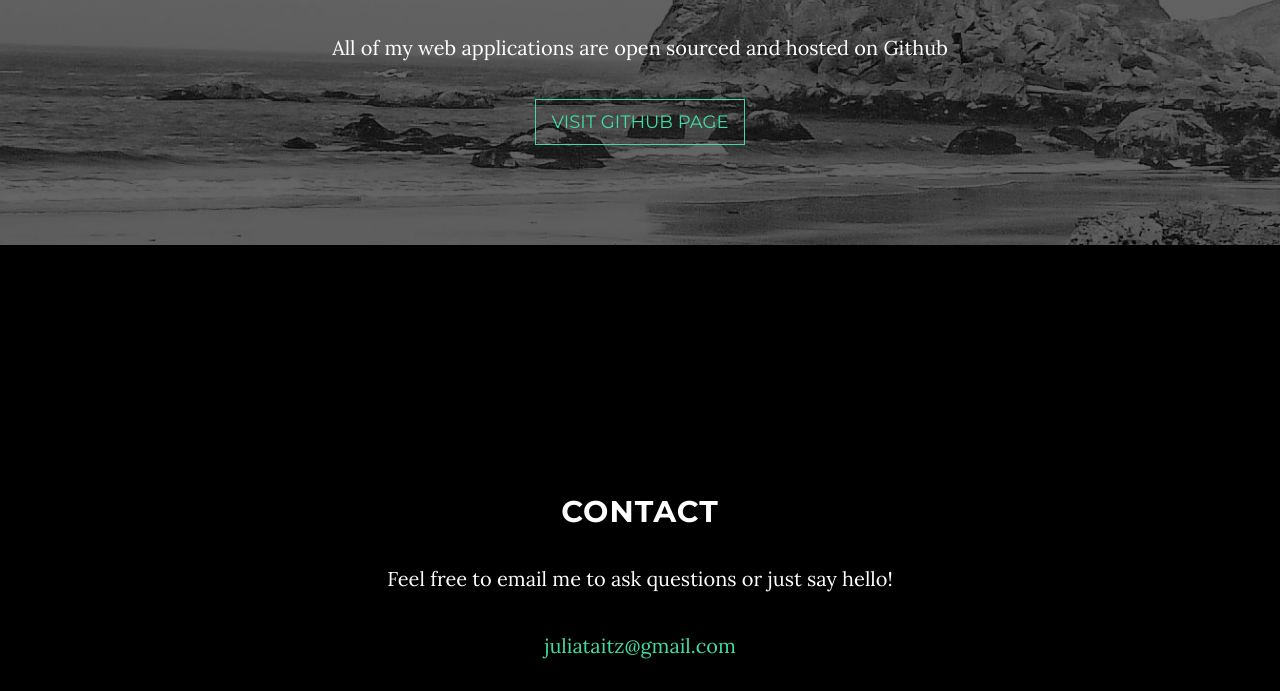
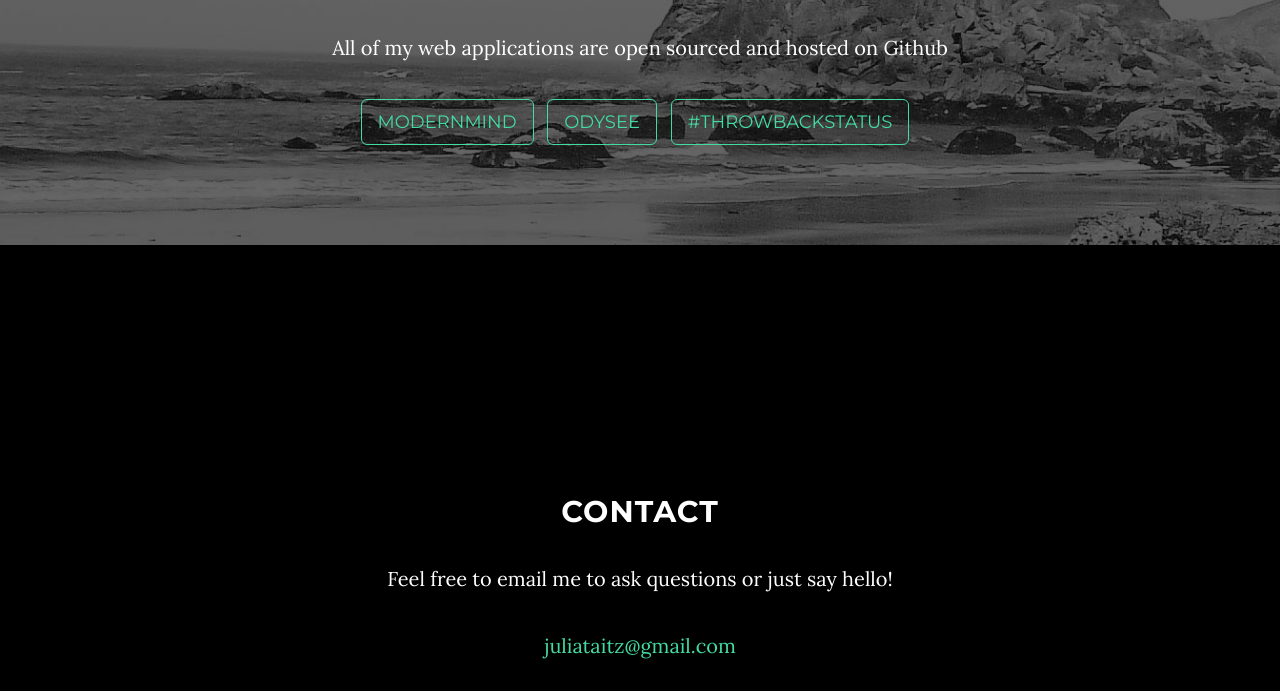
Before and after one commit to juliataitz/website, a plain HTML site: page index.html in a window 1280 px wide. Shown: the part 1833-2524 px from the top of the page. Drawn offline with Linux system fonts and the light colour scheme; some packages are replaced by stand-ins of ours; files whose address does not match are found by name.

Commit message:
added links to web apps

```diff
--- a/css/style.css
+++ b/css/style.css
@@ -0,0 +1,7 @@
+.btn-group-lg>.btn, .btn-lg {
+  padding: 10px 16px;
+  font-size: 18px;
+  line-height: 1.3333333;
+  border-radius: 6px;
+  margin-right: 10px;
+}
--- a/index.html
+++ b/index.html
@@ -109,7 +109,11 @@
                 <div class="col-lg-8 col-lg-offset-2">
                     <h2>View My Projects</h2>
                     <p>All of my web applications are open sourced and hosted on Github</p>
-                    <a href="https://github.com/juliataitz" class="btn btn-default btn-lg">Visit Github Page</a>
+                    <!-- <div id="project-links"> -->
+                        <a href="https://modernmind.herokuapp.com" class="btn btn-default btn-lg">ModernMind</a>
+                        <a href="http://www.odysee.voyage/" class="btn btn-default btn-lg">Odysee</a>
+                        <a href="https://throwbackstatus.herokuapp.com" class="btn btn-default btn-lg">#ThrowBackStatus</a>
+                    <!-- </div> -->
                 </div>
             </div>
         </div>
```
